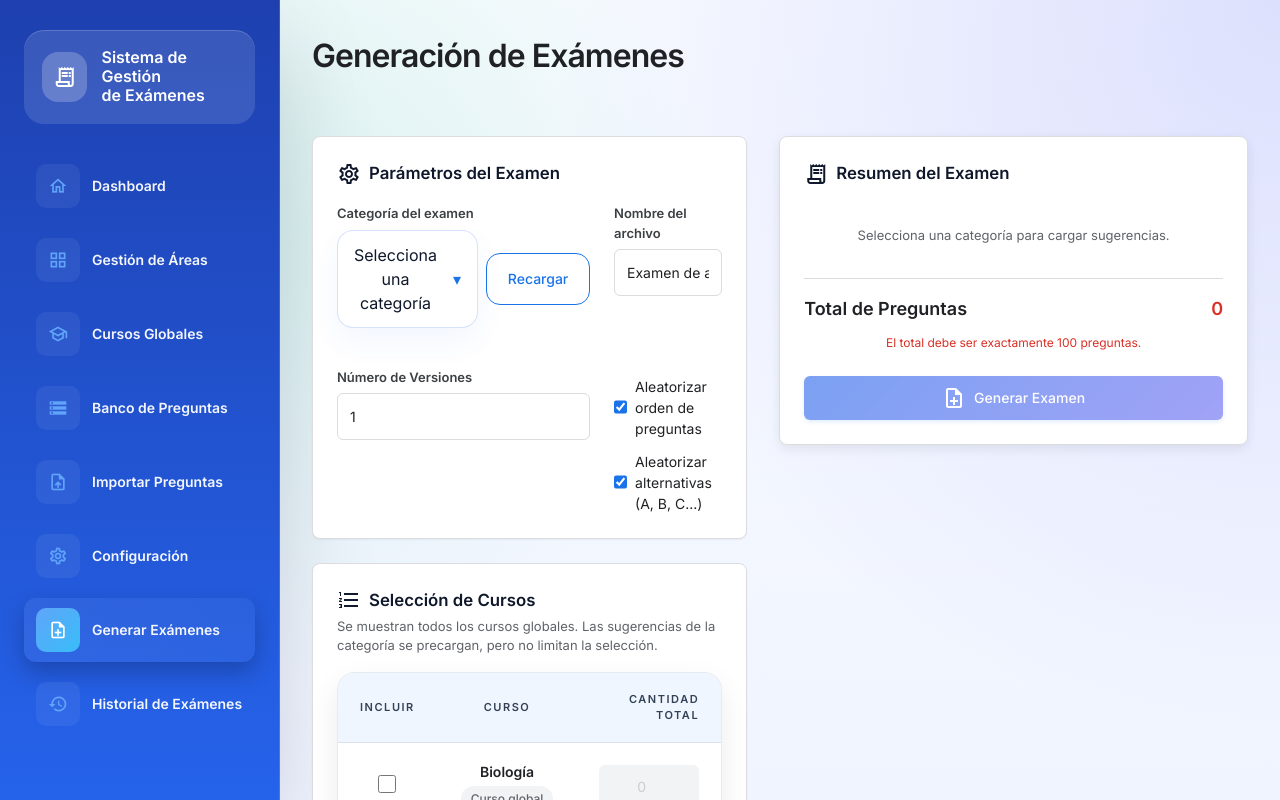
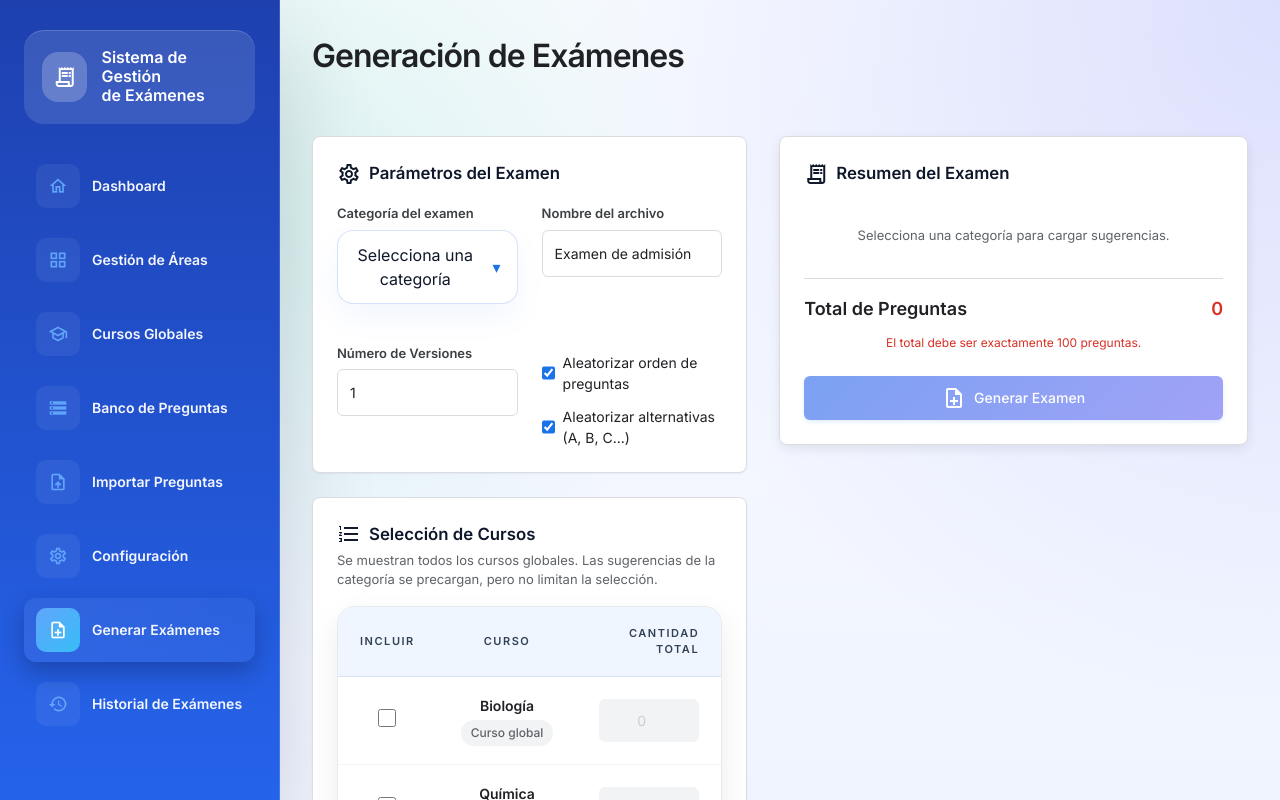
Before and after one commit to CristinaAstocaza/Creacion_de_examen_de_admision, a React (Vite) app in the folder Frontend/: page /generar in a window 1280 px wide. Shown: the top 800 px of the page. Built offline with nearby package versions, Linux system fonts and the light colour scheme.

Commit message:
ux(generator): remove unnecessary reload button

```diff
--- a/Frontend/src/components/pages/GenerarExamen.tsx
+++ b/Frontend/src/components/pages/GenerarExamen.tsx
@@ -264,9 +264,7 @@ export default function GenerarExamen() {
                     placeholder="Selecciona una categoría"
                     disabled={loading}
                   />
-                  <button type="button" className="btn-outline" onClick={cargarCategoriasYCursos} disabled={loading}>
-                    Recargar
-                  </button>
+
                 </div>
               </div>
               <div className="form-group">
```
